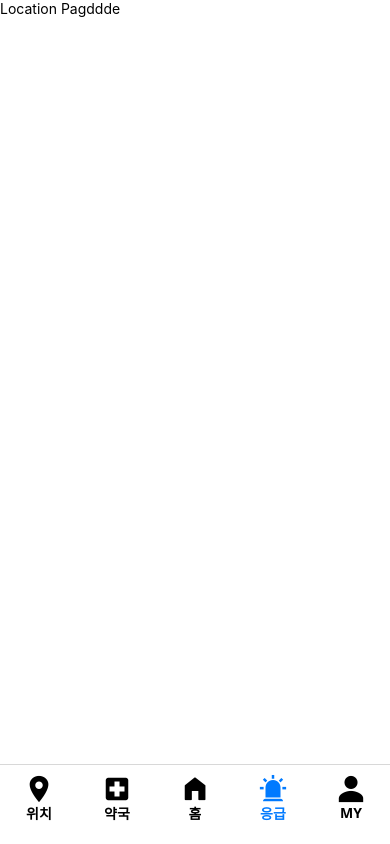
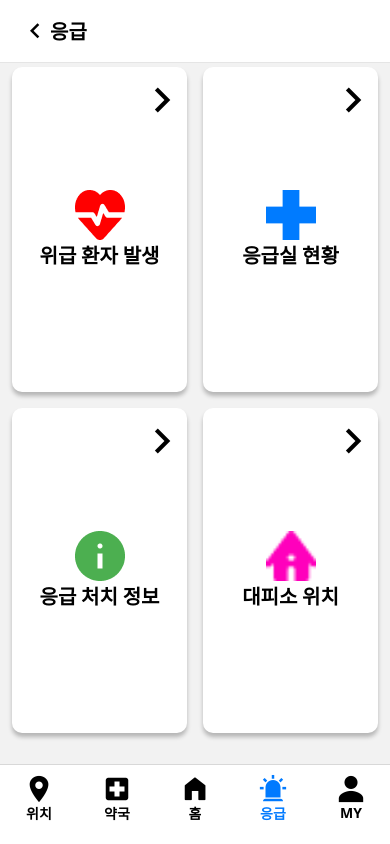
Before and after one commit to Hey-Doctor/HeyDoctor_App, a React Native app: screen /Emergency in a window 390 px wide. Built offline with nearby package versions, Linux system fonts and the light colour scheme.

Commit message:
feat: 응급 페이지 구현

```diff
--- /dev/null
+++ b/src/screens/Emergency/EmergencyHospital.tsx
@@ -0,0 +1,22 @@
+import React from 'react';
+import { View, Text, Image, TouchableOpacity } from 'react-native';
+import MaterialIcons from '@expo/vector-icons/MaterialIcons';
+
+export default function EmergencyHospital() {
+    return(
+        <>
+            <View>
+                <TouchableOpacity
+                    className="bg-white w-[175px] h-[325px] rounded-[10px] shadow-custom items-center justify-center"
+                >
+                    <MaterialIcons name="chevron-right" size={50} className='absolute top-2 right-0'/>
+                    <Image
+                        source={require('../../../assets/hospital.png')}
+                        className="w-[50px] h-[50px]"
+                    />
+                    <Text className='text-[20px] font-bold'>응급실 현황</Text>
+                </TouchableOpacity>
+            </View>
+        </>
+    );
+}
--- /dev/null
+++ b/src/screens/Emergency/EmergencyInfo.tsx
@@ -0,0 +1,22 @@
+import React from 'react';
+import { View, Text, Image, TouchableOpacity } from 'react-native';
+import MaterialIcons from '@expo/vector-icons/MaterialIcons';
+
+export default function EmergencyInfo() {
+    return(
+        <>
+            <View>
+                <TouchableOpacity
+                        className="bg-white w-[175px] h-[325px] rounded-[10px] shadow-custom items-center justify-center"
+                >
+                    <MaterialIcons name="chevron-right" size={50} className='absolute top-2 right-0'/>
+                    <Image
+                        source={require('../../../assets/info.png')}
+                        className="w-[50px] h-[50px]"
+                    />
+                    <Text className='text-[20px] font-bold'>응급 처치 정보</Text>
+                </TouchableOpacity>
+            </View>
+        </>
+    );
+}
--- a/src/screens/Emergency/EmergencyPage.tsx
+++ b/src/screens/Emergency/EmergencyPage.tsx
@@ -1,13 +1,22 @@
 import React from 'react';
 import { View, Text } from 'react-native';
 import { SafeAreaView } from 'react-native-safe-area-context';
+import EmergencyPatient from './EmergencyPatient';
+import EmergencyHospital from './EmergencyHospital';
+import EmergencyInfo from './EmergencyInfo';
+import EmergencyShelter from './EmergencyShelter';
+import Header from './components/Header';
 
 export default function EmergencyPage() {
     return(
-            <SafeAreaView className="flex-1 bg-white" edges={['top']}>
-                        <View>
-                            <Text>Location Pagddde</Text>
-                        </View>
-            </SafeAreaView>
-        );
+        <View>
+            <Header/>
+            <View className="flex-row flex-wrap justify-center top-[4px] gap-4">
+                <EmergencyPatient />
+                <EmergencyHospital />
+                <EmergencyInfo />
+                <EmergencyShelter />
+            </View>
+        </View>
+    );
 }
--- /dev/null
+++ b/src/screens/Emergency/EmergencyPatient.tsx
@@ -0,0 +1,22 @@
+import React from 'react';
+import { View, Text, Image, TouchableOpacity } from 'react-native';
+import MaterialIcons from '@expo/vector-icons/MaterialIcons';
+
+export default function EmergencyPatient() {
+    return(
+        <>
+            <View>
+                <TouchableOpacity
+                        className="bg-white w-[175px] h-[325px] rounded-[10px] shadow-custom items-center justify-center"
+                >
+                    <MaterialIcons name="chevron-right" size={50} className='absolute top-2 right-0'/>
+                    <Image
+                        source={require('../../../assets/heart.png')}
+                        className="w-[50px] h-[50px]"
+                    />
+                    <Text className='text-[20px] font-bold'>위급 환자 발생</Text>
+                </TouchableOpacity>
+            </View>
+        </>
+    );
+}
--- /dev/null
+++ b/src/screens/Emergency/EmergencyShelter.tsx
@@ -0,0 +1,22 @@
+import React from 'react';
+import { View, Text, Image, TouchableOpacity } from 'react-native';
+import MaterialIcons from '@expo/vector-icons/MaterialIcons';
+
+export default function EmergencyShelter() {
+    return(
+        <>
+            <View>
+                <TouchableOpacity
+                    className="bg-white w-[175px] h-[325px] rounded-[10px] shadow-custom items-center justify-center"
+                >
+                    <MaterialIcons name="chevron-right" size={50} className='absolute top-2 right-0'/>
+                    <Image
+                        source={require('../../../assets/shelter.png')}
+                        className="w-[50px] h-[50px]"
+                    />
+                    <Text className='text-[20px] font-bold'>대피소 위치</Text>
+                </TouchableOpacity>
+            </View>
+        </>
+    );
+}
--- /dev/null
+++ b/src/screens/Emergency/components/Header.tsx
@@ -0,0 +1,15 @@
+import React from 'react';
+import { View, Text } from 'react-native';
+import { SafeAreaView } from 'react-native-safe-area-context';
+import { MaterialCommunityIcons } from '@expo/vector-icons'; // 아이콘 - Material
+
+export default function Header() {
+  return (
+    <SafeAreaView className="bg-white" edges={['top']}>
+        <View className="px-5 py-4 border-b border-neutral-200 flex-row">
+            <MaterialCommunityIcons name="chevron-left" size={30} />
+            <Text className="text-[20px] font-bold">응급</Text>
+        </View>
+    </SafeAreaView>
+  );
+}
```
